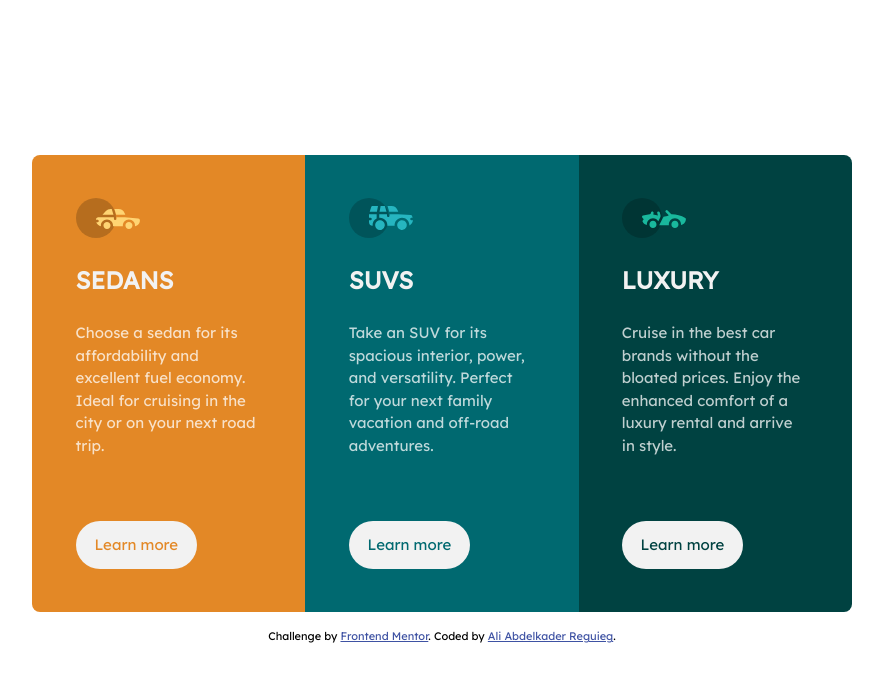
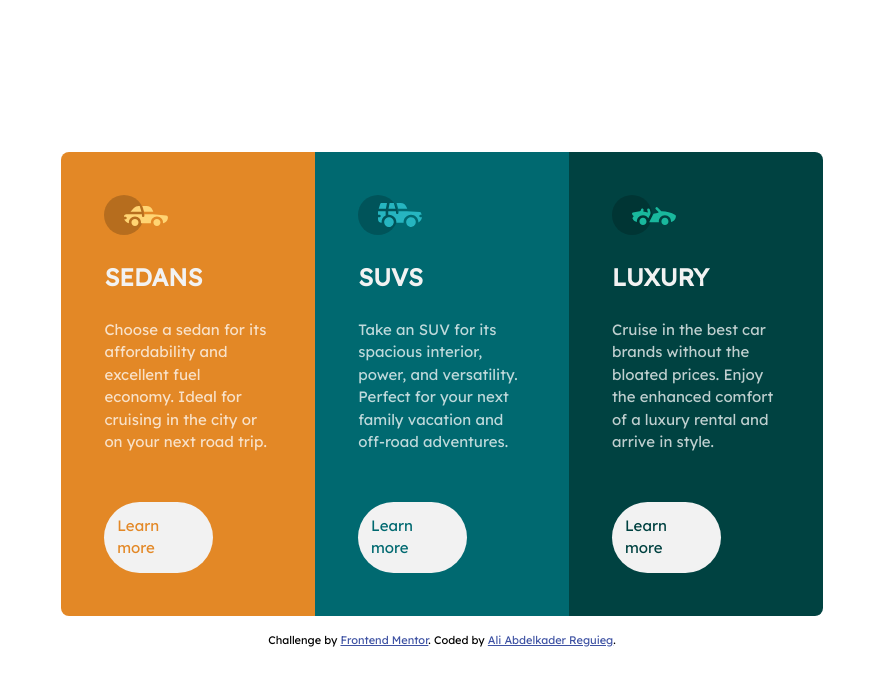
Before and after one commit to alikaderrg/3-column-preview-card-component-main, a plain HTML site: page index.html in a window 1280 px wide. Shown: the whole page, without its empty margins (198-1081 px from the left). Drawn offline with Linux system fonts and the light colour scheme.

Commit message:
Update style.css

```diff
--- a/style.css
+++ b/style.css
@@ -126,9 +126,9 @@ select {
 .column-preview-card {
     display: grid;
     grid-template-columns: 1fr 1fr 1fr;
-    padding-left: 10rem;
-    padding-right: 10rem;
-    width: 89%;
+    padding-left: 11rem;
+    padding-right: 11rem;
+    width: 87%;
 }
 
 .card-container {
@@ -136,7 +136,7 @@ select {
    flex-direction: column;
    justify-content: space-between;
    padding: 2.7rem;
-   gap:4rem;
+   gap:3rem;
 }
 
 .sedans-card {
@@ -158,8 +158,16 @@ select {
 }
 
 @media (max-width:990px) {
+
+    body {
+        display: flex;
+        justify-content: center;
+        align-items: center;
+    }
+
     main {
         display: flex;
+        flex-direction: column;
         justify-content: center;
         align-items: center;
         padding: 1rem;
```
